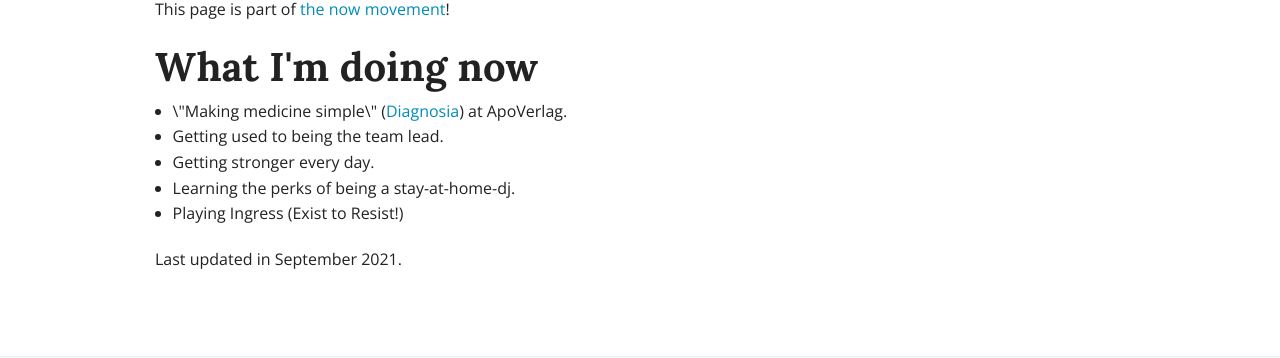
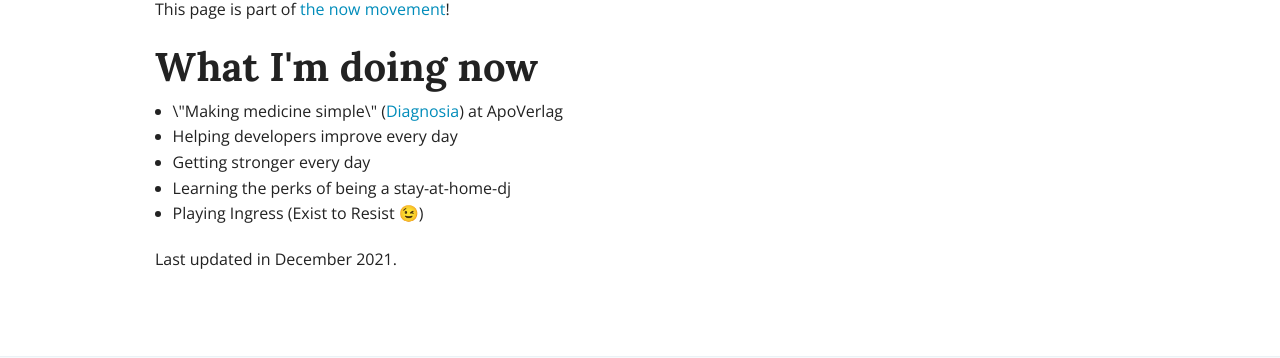
Before and after one commit to Sgoettschkes/sgoettschkes.github.io, a Jekyll site: the page built from now.html, in a window 1280 px wide. Shown: the part 610-968 px from the top of the page. Built offline with Jekyll 4.4.1, drawn with Linux system fonts in a browser that asks for light colours; nearby versions of some CDN libraries.

Commit message:
Update /now page

```diff
--- a/_data/now.yml
+++ b/_data/now.yml
@@ -1,5 +1,5 @@
-- \"Making medicine simple\" (<a href="http://www.diagnosia.com">Diagnosia</a>) at ApoVerlag.
-- Getting used to being the team lead.
-- Getting stronger every day.
-- Learning the perks of being a stay-at-home-dj.
-- Playing Ingress (Exist to Resist!)
+- \"Making medicine simple\" (<a href="http://www.diagnosia.com">Diagnosia</a>) at ApoVerlag
+- Helping developers improve every day
+- Getting stronger every day
+- Learning the perks of being a stay-at-home-dj
+- Playing Ingress (Exist to Resist 😉)
--- a/now.html
+++ b/now.html
@@ -15,4 +15,4 @@ title: Now
     {% endfor %}
 </ul>
 
-<p>Last updated in September 2021.<p>
+<p>Last updated in December 2021.<p>
```
